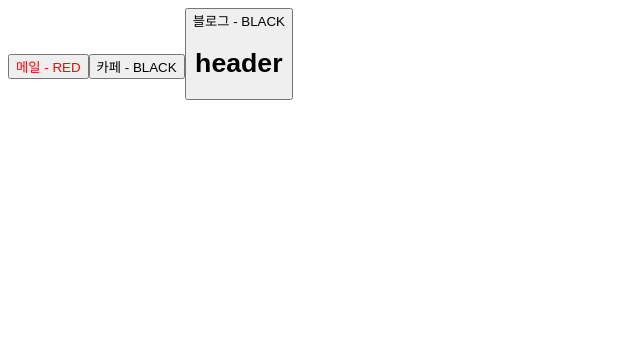
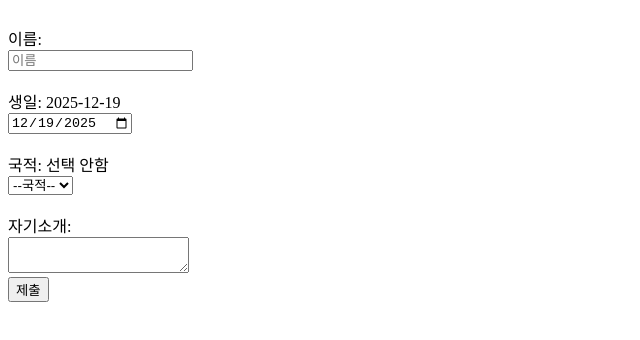
Before and after one commit to moongongpyo/firstReactLecture, a React (Vite) app: page / in a window 1280 px wide. Shown: the top 340 px of the page, without its empty margins (0-640 px from the left). Built offline with nearby package versions, Linux system fonts and the light colour scheme.

Commit message:
회원가입 폼 실습

```diff
--- a/src/App.jsx
+++ b/src/App.jsx
@@ -1,28 +1,18 @@
 import './App.css'
-import Header from "./components/Header";
-import Main from "./components/main.jsx";
-import Footer from "./components/Footer.jsx";
-import Button from "./components/Button.jsx";
+import Register from "./components/Register.jsx";
 
+
+
+//1. 컴포넌트는 자신이 관리하는 state가 변경되었을때 리랜더링
+//2. 컴포넌트는 자신이 전달받는 props의 값이 변경되었을때 리랜더링
+//3. 부모 컴포넌트가 리랜더링 되었을때 자식 컴포넌트도 리랜더링
+//* 따라서 의미없이 부모의 상태를 자식이 props로 전달 받으면 성는이 저하됨,(부모의 상태에 영향 받으면 상관 없음)
 
 //App 컴포넌트 //부모 컴포넌트
 function App() {
-  const buttonProps = {
-    text: "메일",
-    color: "red",
-    a: 1,
-    b: 2,
-    c: 3
-  }
-  return (
-      <>
-       <Button {...buttonProps}/>
-       <Button text={"카페"}/>
-       <Button text={"블로그"}>
-        <Header/>
-       </Button>
-    </>
-  )
+  return <>
+    <Register/>
+  </>;
 }
 
 export default App
--- /dev/null
+++ b/src/components/Register.jsx
@@ -0,0 +1,77 @@
+import {useState, useRef} from "react"; //useState, useRef는 React Hooks로, 함수 컴포넌트에서 클래스 컴포넌트와 유사한 기능을 하게 해줌, React Hooks대략 는 20개정도가 존재하며, 조건문과 반복문 내부에서는 호출이 불가능함
+
+
+const Register = () => {
+
+  const [input, setInput] = useState({
+    name: "",
+    birthDate: (new Date()).toISOString().slice(0, 10),
+    nationality: "",
+    selfIntroduce: ""
+  });
+
+  const countRef = useRef(0); //ui의 리랜더링을 바라는 상황은 아닐 때
+  const inputRef = useRef();
+
+  const onChange = (e) => {
+    countRef.current ++;
+    console.log(countRef.current);
+
+    let value = e.target.value;
+    let name = e.target.name;
+
+    if (name === "nationality" && (value === "" || value === "--국적--")) {
+      return;
+    }
+
+    // 2. 그 외의 모든 경우는 여기서 처리 (중복 제거됨)
+    setInput({
+      ...input,
+      [name]: value
+    });
+
+  }
+
+  const onsubmit = () =>{
+    if (input.name === ""){
+      // 이름을 입력하는 Dom 요소 포커스
+      inputRef.current.focus();
+    }
+  }
+
+  return (
+      <div>
+        <br/>
+        {`이름: ${input.name}`}
+        <br/>
+        <input ref={inputRef} name="name" value={input.name} onChange={onChange}
+               placeholder={"이름"}/>
+        <br/>
+        <br/>
+        {`생일: ${input.birthDate}`}
+        <br/>
+        <input name="birthDate" value={input.birthDate} type="date"
+               onChange={onChange}/><br/>
+        <br/>
+        {`국적: ${input.nationality || "선택 안함"}`}
+        <br/>
+        <select name="nationality" value={input.nationality}
+                onChange={onChange}>
+          <option value="">--국적--</option>
+          <option value="kr">한국</option>
+          <option value="us">미국</option>
+          <option value="cn">중국</option>
+          <option value="jp">일본</option>
+        </select>
+        <br/>
+        <br/>
+        {`자기소개: ${input.selfIntroduce}`}
+        <br/>
+        <textarea name="selfIntroduce" value={input.selfIntroduce}
+                  onChange={onChange}/>
+        <br/>
+        <button onClick={onsubmit}>제출</button>
+      </div>);
+}
+
+export default Register;
```
Also changed, not shown: src/components/Bulb.jsx (added, +19 -0 lines), src/components/Counter.jsx (added, +16 -0 lines).
